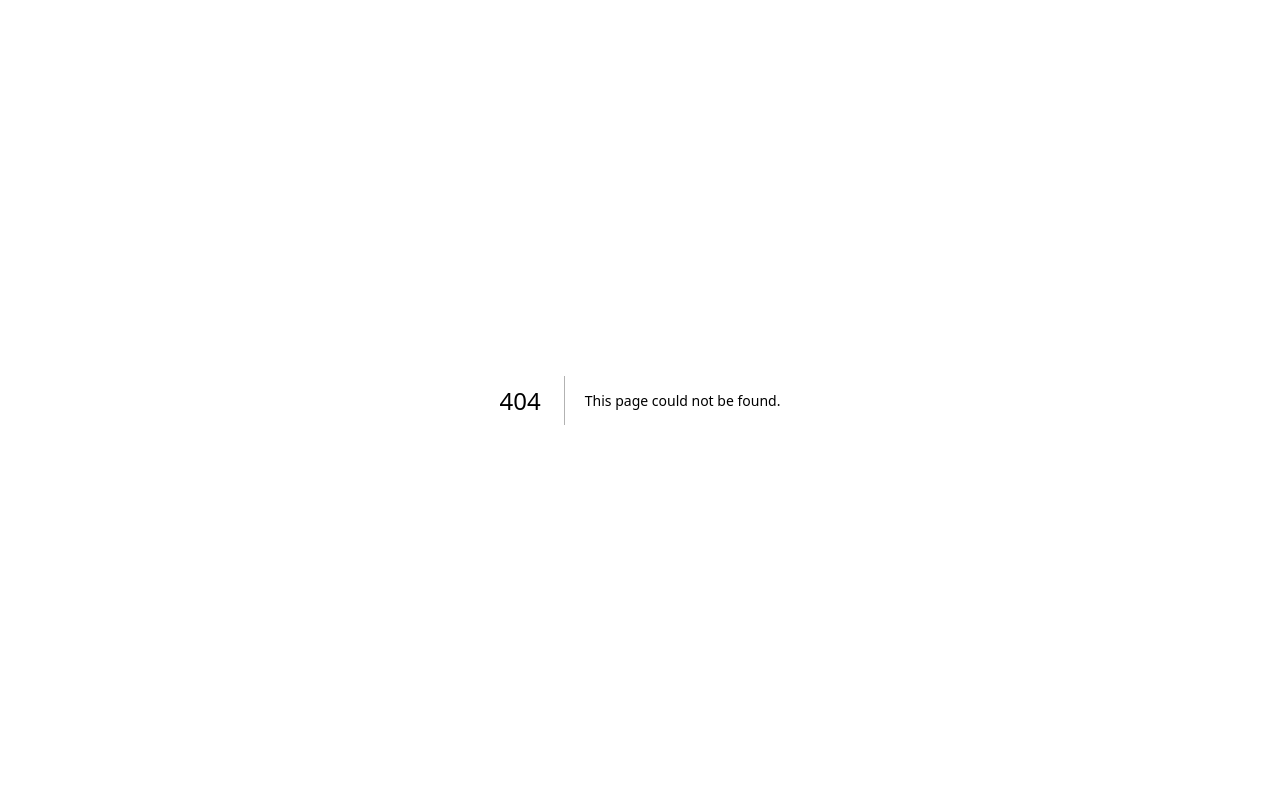
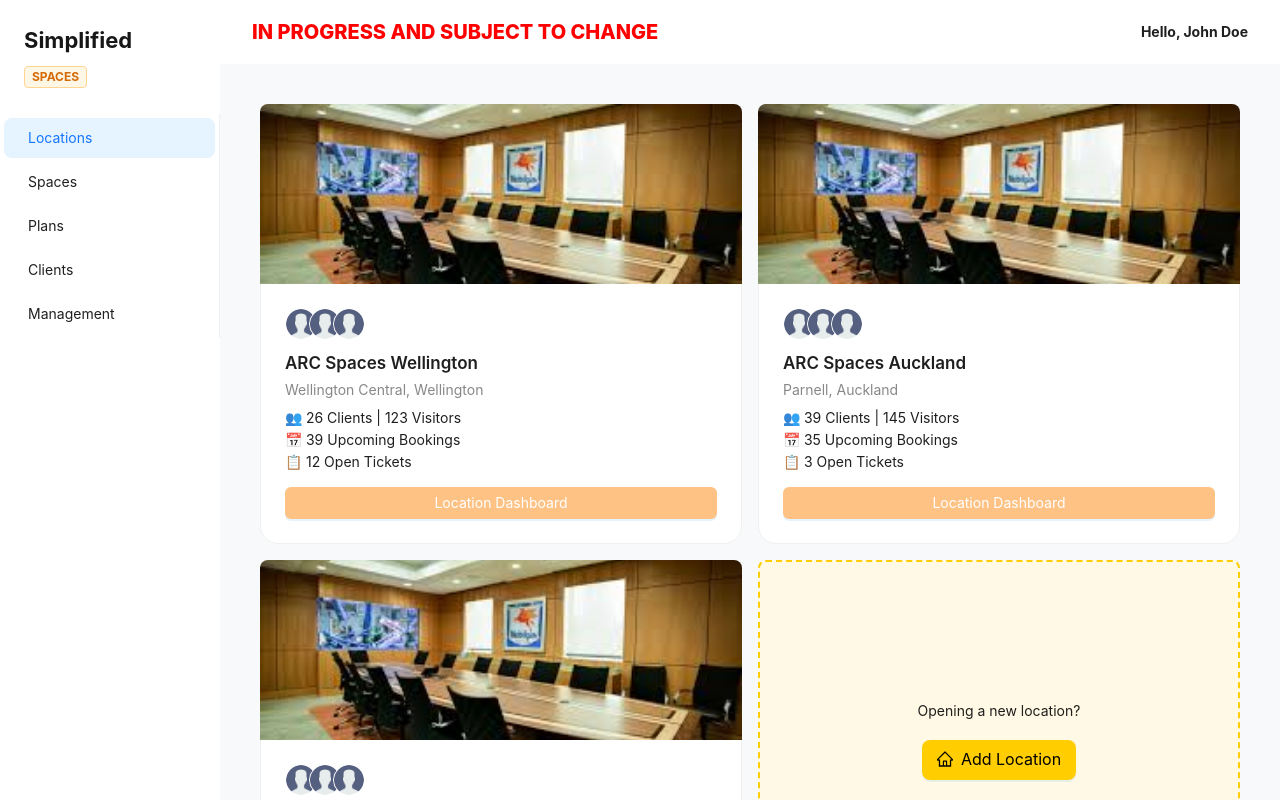
Before and after one commit to shiwani08/idea-log, a Next.js app: page /page/location in a window 1280 px wide. Before the commit this address had no page. Shown: the top 800 px of the page. Built offline with nearby package versions, Linux system fonts and the light colour scheme; what @ant-design/nextjs-registry would draw is missing.

Commit message:
Location page of the spaces - added

```diff
--- a/app/components/navBar.tsx
+++ b/app/components/navBar.tsx
@@ -24,6 +24,9 @@ export default function Navbar() {
           <Link href="/page/animes" className="text-gray-700 hover:text-blue-600">
             Animes
           </Link>
+          <Link href="/page/location" className="text-gray-700 hover:text-blue-600">
+            Location
+          </Link>
         </div>
 
         {/* Example button (accessible) */}
--- /dev/null
+++ b/app/page/location/addLocation.tsx
@@ -0,0 +1,31 @@
+"use client";
+
+import { Card, Button } from "antd";
+import { HomeOutlined } from "@ant-design/icons";
+
+export default function AddLocationCard() {
+  return (
+    <Card
+      style={{
+        minHeight: 360,
+        display: "flex",
+        alignItems: "center",
+        justifyContent: "center",
+        border: "2px dashed #ffcd00",
+        background: "#fff9e5"
+      }}
+    >
+      <div style={{ textAlign: "center" }}>
+        <div style={{ marginBottom: 18 }}>Opening a new location?</div>
+        <Button
+          type="primary"
+          icon={<HomeOutlined />}
+          size="large"
+          style={{ background: "#ffcd00", color: "#000", border: "none" }}
+        >
+          Add Location
+        </Button>
+      </div>
+    </Card>
+  );
+}
--- /dev/null
+++ b/app/page/location/cards.tsx
@@ -0,0 +1,78 @@
+"use client";
+
+import { Card, Avatar, Button } from "antd";
+
+type LocationProps = {
+  name: string;
+  image: string;
+  address: string;
+  clients: number | string;
+  visitors: number | string;
+  bookings: number | string;
+  tickets: number | string;
+  users: { src: string; name: string }[];
+  minimal?: boolean; // Optional flag for minimal display
+};
+
+// Helper function moved inside component file (can be used externally as well)
+function isMinimalCard(loc: LocationProps) {
+  return (
+    !loc.clients || loc.clients === "_" || loc.clients === 0 ||
+    !loc.visitors || loc.visitors === "_" || loc.visitors === 0 ||
+    !loc.bookings || loc.bookings === "_" || loc.bookings === 0 ||
+    !loc.tickets || loc.tickets === "_" || loc.tickets === 0
+  );
+}
+
+export default function LocationCard(props: LocationProps) {
+  // Determine minimal display automatically if minimal not passed
+  const minimal = props.minimal ?? isMinimalCard(props);
+
+  return (
+    <Card
+      style={{
+        borderRadius: 18,
+        minHeight: 360,
+        display: "flex",
+        flexDirection: "column",
+        justifyContent: "space-between",
+      }}
+      cover={
+        <img src={props.image} style={{ height: 180, objectFit: "cover" }} alt={props.name} />
+      }
+    >
+      <div style={{ display: "flex", gap: 10, marginBottom: 10 }}>
+        <Avatar.Group>
+          {props.users.map((user) => (
+            <Avatar key={user.name} src={user.src} />
+          ))}
+        </Avatar.Group>
+      </div>
+      <div style={{ fontWeight: 600, fontSize: 17, marginBottom: 2 }}>{props.name}</div>
+      <div style={{ color: "#888", marginBottom: 6 }}>{props.address}</div>
+
+      {minimal ? (
+        <>
+          <div>👥 _</div>
+          <div>📅 _</div>
+          <div>📋 _</div>
+        </>
+      ) : (
+        <>
+          <div>
+            👥 {props.clients} Clients | {props.visitors} Visitors
+          </div>
+          <div>📅 {props.bookings} Upcoming Bookings</div>
+          <div>📋 {props.tickets} Open Tickets</div>
+        </>
+      )}
+
+      <Button
+        type="primary"
+        style={{ background: "#ffc285", border: "none", width: "100%", marginTop: 14 }}
+      >
+        Location Dashboard
+      </Button>
+    </Card>
+  );
+}
--- /dev/null
+++ b/app/page/location/page.tsx
@@ -0,0 +1,91 @@
+"use client";
+
+import { Layout, Row, Col } from "antd";
+import Sidebar from "../location/sidebar";
+import LocationCard from "../location/cards";
+import AddLocationCard from "../location/addLocation";
+
+const { Sider, Header, Content } = Layout;
+
+const locations = [
+  {
+    name: "ARC Spaces Wellington",
+    image: "/images/download.jpeg",
+    address: "Wellington Central, Wellington",
+    clients: 26,
+    visitors: 123,
+    bookings: 39,
+    tickets: 12,
+    users: [
+      { src: "/images/user.png", name: "John Doe" },
+      { src: "/images/user.png", name: "Jane Smith" },
+      { src: "/images/user.png", name: "Courtney Henry" },
+    ],
+  },
+  {
+    name: "ARC Spaces Auckland",
+    image: "/images/download.jpeg",
+    address: "Parnell, Auckland",
+    clients: 39,
+    visitors: 145,
+    bookings: 35,
+    tickets: 3,
+    users: [
+      { src: "/images/user.png", name: "John Doe" },
+      { src: "/images/user.png", name: "Jane Smith" },
+      { src: "/images/user.png", name: "Courtney Henry" },
+    ],
+  },
+  {
+    name: "ARC Spaces Christchurch",
+    image: "/images/download.jpeg",
+    address: "Riccarton, Christchurch",
+    clients: "_",
+    visitors: "_",
+    bookings: "_",
+    tickets: "_",
+    users: [
+      { src: "/images/user.png", name: "John Doe" },
+      { src: "/images/user.png", name: "Jane Smith" },
+      { src: "/images/user.png", name: "Courtney Henry" },
+    ],
+  },
+];
+
+export default function MainPage() {
+  return (
+    <Layout style={{ minHeight: "100vh" }}>
+      <Sider width={220} style={{ background: "#fff" }}>
+        <Sidebar />
+      </Sider>
+      <Layout>
+        <Header
+          style={{
+            background: "#fff",
+            display: "flex",
+            alignItems: "center",
+            justifyContent: "space-between",
+            padding: "0 32px",
+          }}
+        >
+          <span style={{ color: "#F00", fontWeight: 800, fontSize: 20 }}>
+            IN PROGRESS AND SUBJECT TO CHANGE
+          </span>
+          <div style={{ fontWeight: 700 }}>Hello, John Doe</div>
+        </Header>
+        <Content style={{ padding: 40, background: "#f7f9fa" }}>
+          <Row gutter={[16, 16]}>
+            {locations.map((loc) => (
+              <Col xs={24} md={12} xl={12} key={loc.name}>
+                <LocationCard {...loc} />
+              </Col>
+            ))}
+            <Col xs={24} md={12} xl={12}>
+              <AddLocationCard />
+            </Col>
+          </Row>
+        </Content>
+      </Layout>
+    </Layout>
+  );
+}
--- /dev/null
+++ b/app/page/location/sidebar.tsx
@@ -0,0 +1,22 @@
+"use client";
+
+import { Menu, Tag } from "antd";
+
+const menuItems = [
+  { key: "1", label: "Locations" },
+  { key: "2", label: "Spaces" },
+  { key: "3", label: "Plans" },
+  { key: "4", label: "Clients" },
+  { key: "5", label: "Management" },
+];
+
+export default function Sidebar() {
+  return (
+    <aside style={{ width: 220, background: "#fff" }}>
+      <div style={{ padding: 24, fontWeight: 700, fontSize: 22 }}>
+        Simplified <Tag color="orange">SPACES</Tag>
+      </div>
+      <Menu mode="inline" defaultSelectedKeys={["1"]} items={menuItems} />
+    </aside>
+  );
+}
```
Also changed, not shown: public/images/user.png (added).
